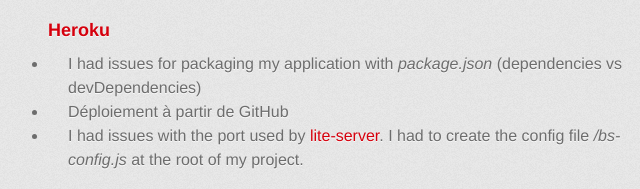
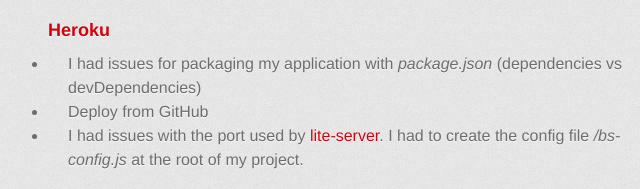
Before and after one commit to lgcarrier/js-challenge-saq, a plain HTML site: page index.html in a window 1280 px wide. Shown: the part 2065-2254 px from the top of the page, 282-922 px from the left. Drawn offline with Linux system fonts and the light colour scheme; a web font is replaced by a local one.

```diff
--- a/index.html
+++ b/index.html
@@ -168,7 +168,7 @@
 
 <ul>
 <li>I had issues for packaging my application with <em>package.json</em> (dependencies vs devDependencies)</li>
-<li>Déploiement à partir de GitHub</li>
+<li>Deploy from GitHub</li>
 <li>I had issues with the port used by <a href="https://github.com/johnpapa/lite-server">lite-server</a>. I had to create the config file <em>/bs-config.js</em> at the root of my project.</li>
 </ul>
 
```
Also changed, not shown: params.json (+1 -1 lines).
